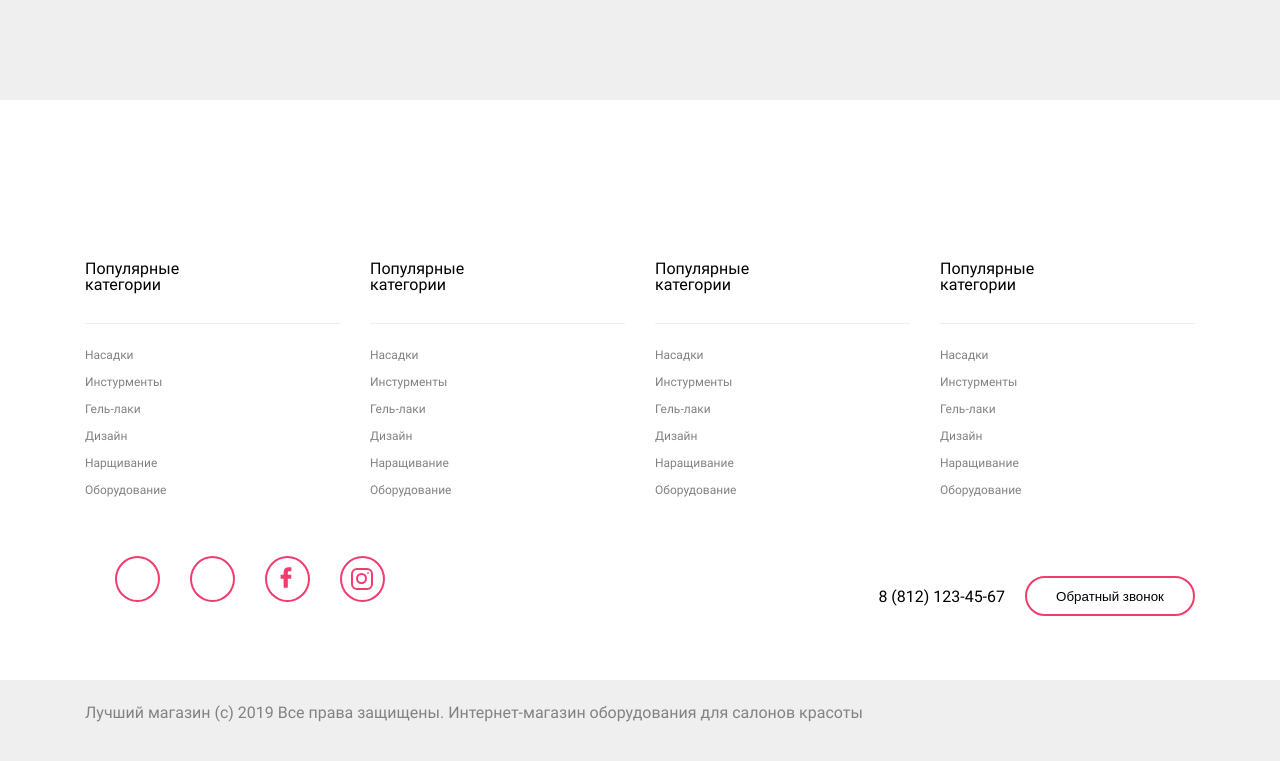
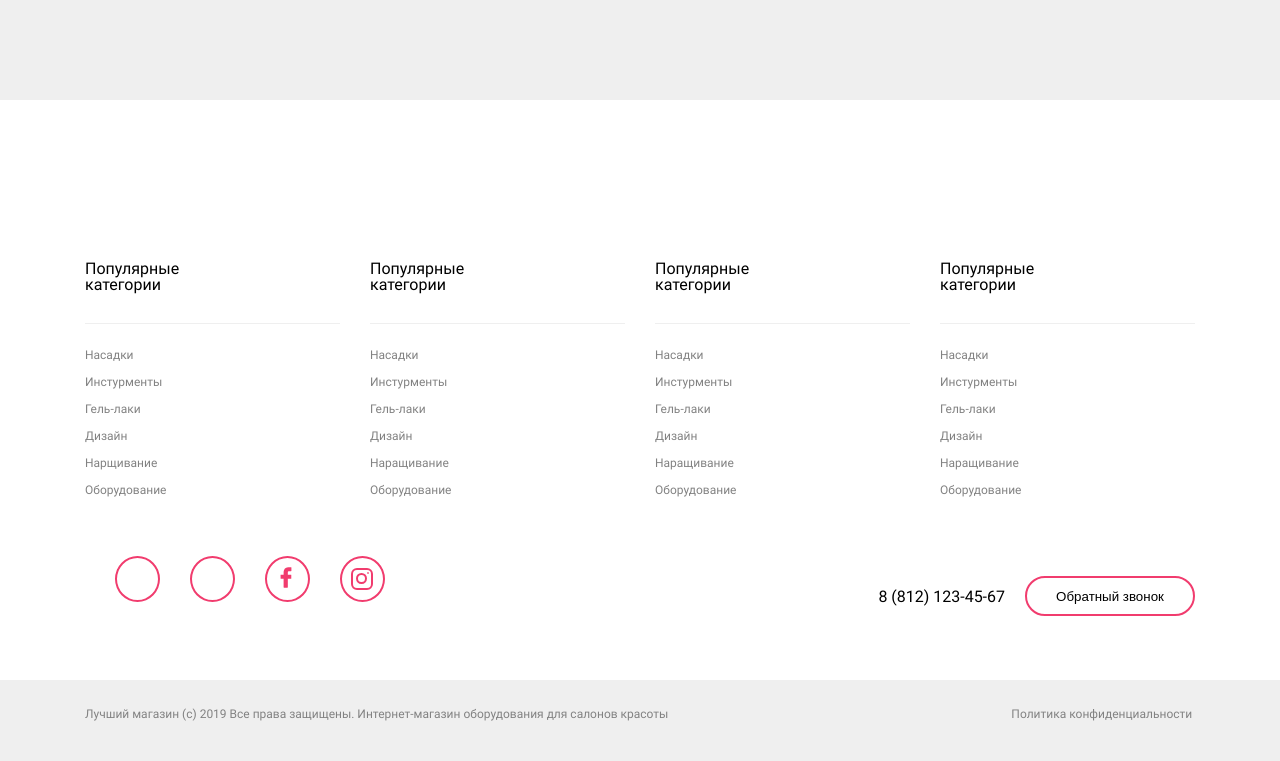
Before and after one commit to gromovyna/lesson_8_homework_2, a plain HTML site: page index.html in a window 1280 px wide. Shown: the part 2480-3241 px from the top of the page. Drawn offline with Linux system fonts and the light colour scheme.

Commit message:
fix footer

```diff
--- a/index.html
+++ b/index.html
@@ -262,9 +262,10 @@
             </div>
         <div class="sertification">
             <div class="fix-size">
-                <a href="">Лучший магазин (с) 2019 Все права защищены.
+                <a class="sertif" href="">Лучший магазин (с) 2019 Все права защищены.
                     Интернет-магазин оборудования для салонов красоты
                 </a>
+                <a class="sertif lefted"  href=""> Политика конфиденциальности</a>
             </div>
         </div>
     </footer>
--- a/style/style.css
+++ b/style/style.css
@@ -376,3 +376,11 @@ footer {
 button {
     cursor: pointer;
 }
+
+.sertif {
+    font-size: 12px;
+}
+
+.lefted {
+    margin-left: 340px;
+}
```
